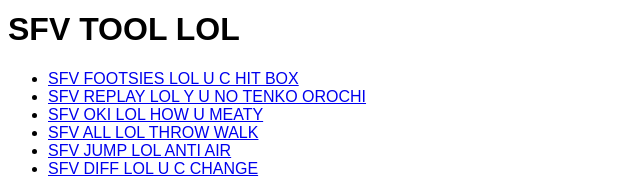
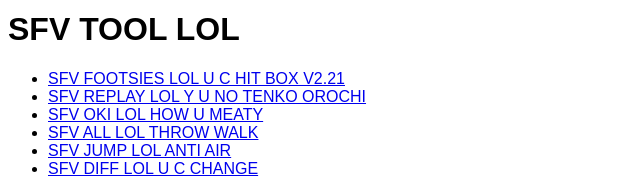
Before and after one commit to toolassisted/SFV, a plain HTML site: page index.html in a window 1280 px wide. Shown: the part 592-788 px from the top of the page, 0-640 px from the left. Drawn offline with Linux system fonts and the light colour scheme.

Commit message:
Update index.html

```diff
--- a/index.html
+++ b/index.html
@@ -44,7 +44,7 @@
 </ul>
 <h1>SFV TOOL LOL</h1>
 <ul>
-<li><a href="http://toolassisted.github.io/LOL/">SFV FOOTSIES LOL U C HIT BOX</a></li>
+<li><a href="http://toolassisted.github.io/LOL/">SFV FOOTSIES LOL U C HIT BOX V2.21</a></li>
 <li><a href="http://toolassisted.github.io/REPLAY/">SFV REPLAY LOL Y U NO TENKO OROCHI</a></li>
 <li><a href="http://toolassisted.github.io/OKI/">SFV OKI LOL HOW U MEATY</a></li>
 <li><a href="http://toolassisted.github.io/ALL/">SFV ALL LOL THROW WALK</a></li>
```
